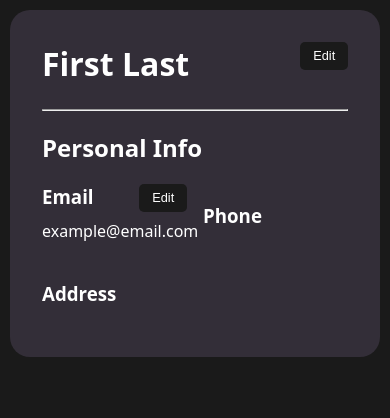
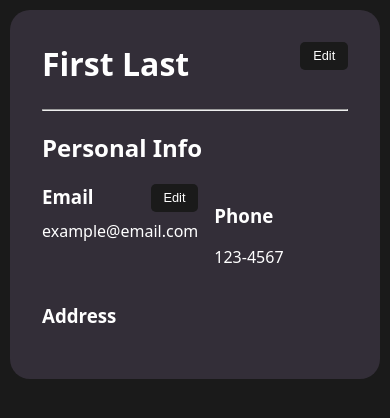
Before and after one commit to nguyenjessev/cv-project, a React (Create React App) app: page / in a window 390 px wide. Shown: the top 418 px of the page. Built offline with nearby package versions, Linux system fonts and the light colour scheme.

Commit message:
Add Phone info skeleton

```diff
--- a/src/components/Phone.js
+++ b/src/components/Phone.js
@@ -1,10 +1,20 @@
 import React from 'react';
 
 class Phone extends React.Component {
+  constructor(props) {
+    super(props);
+
+    this.state = {
+      phone: '123-4567',
+      editing: false,
+    };
+  }
+
   render() {
     return (
       <div className='phone-container'>
         <h3>Phone</h3>
+        {this.state.phone}
       </div>
     );
   }
--- a/src/styles/PersonalInfo.css
+++ b/src/styles/PersonalInfo.css
@@ -8,5 +8,4 @@
 .personal-info-container > * {
   flex-basis: 25%;
   flex-grow: 1;
-  min-width: 120px;
 }
```
